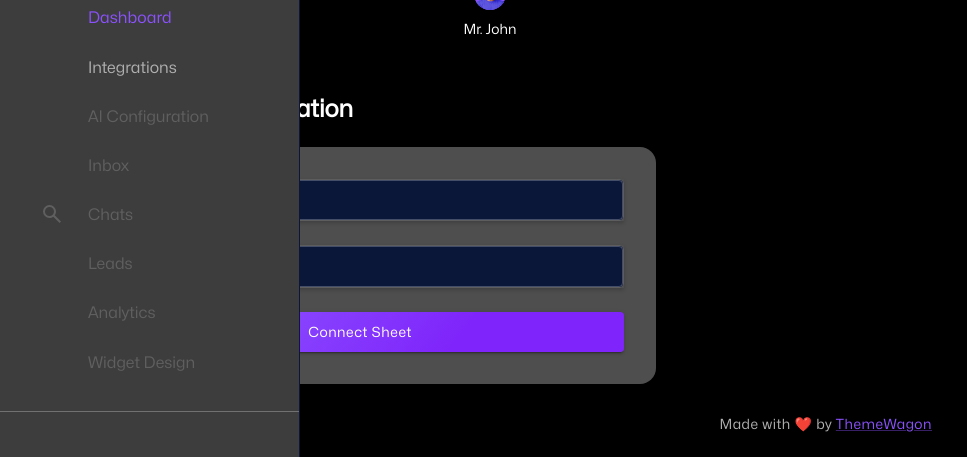
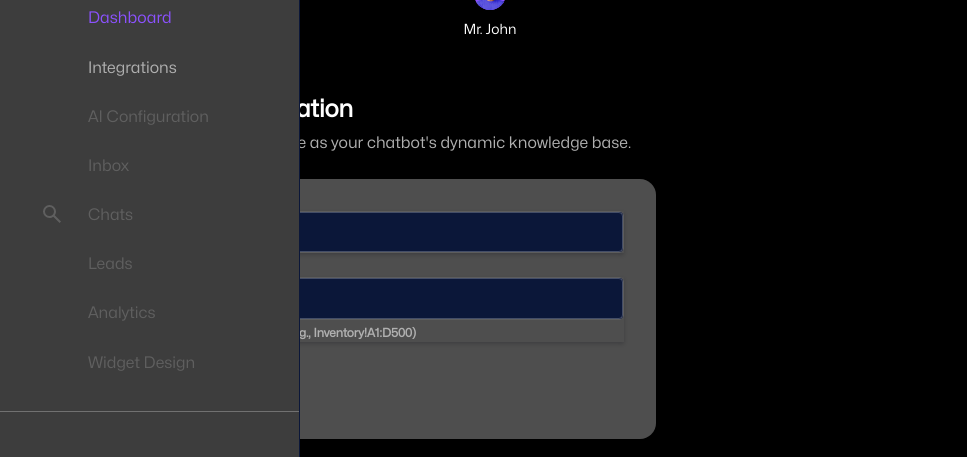
Before and after one commit to FloChat-coder/FloChat, a React (Vite) app in the folder frontend/dash/: page /dashboard/pages/integrations/google-sheets in a window 1280 px wide. Shown: the part 193-650 px from the top of the page, without its empty margins (0-967 px from the left). Built offline with nearby package versions, Linux system fonts and the light colour scheme; some icons are missing; a web font is replaced by a local one.

Commit message:
add sheet

```diff
--- a/frontend/dash/src/components/sections/dashboard/top-cards/TopCard.tsx
+++ b/frontend/dash/src/components/sections/dashboard/top-cards/TopCard.tsx
@@ -19,7 +19,7 @@ const TopCard = (props: TopCardProps) => {
   const { icon, title, value, rate, isUp } = props;
 
   return (
-    <Grid item xs={12} sm={6} xl={3}>
+    <Grid item xs={12} sm={10} xl={6}>
       <Stack
         p={4}
         pl={4}
@@ -27,7 +27,7 @@ const TopCard = (props: TopCardProps) => {
         component={Paper}
         gap={2}
         minHeight={200} // Changed from fixed height to minHeight to prevent overflow
-        width={1}
+        width="100%"
       >
         <Stack direction="row" justifyContent="space-between" alignItems="flex-start">
           <Stack direction="row" alignItems="center" gap={1}>
--- a/frontend/dash/src/pages/integrations/GoogleSheets.tsx
+++ b/frontend/dash/src/pages/integrations/GoogleSheets.tsx
@@ -1,33 +1,88 @@
 import { useState } from 'react';
-import {  Button, Grid, Paper, Stack, TextField, Typography, Alert } from '@mui/material';
+import { Button, Grid, Paper, Stack, TextField, Typography, Alert, CircularProgress } from '@mui/material';
 
 const GoogleSheets = () => {
   const [sheetUrl, setSheetUrl] = useState('');
-  const [range, setRange] = useState('A1:Z100');
-  const [status, setStatus] = useState<'idle' | 'success'>('idle');
+  const [range, setRange] = useState('Sheet1!A1:Z100'); // Better default to specify the tab
+  const [status, setStatus] = useState<'idle' | 'loading' | 'success' | 'error'>('idle');
+  const [errorMessage, setErrorMessage] = useState('');
+
+  const handleConnect = async () => {
+    if (!sheetUrl) {
+      setStatus('error');
+      setErrorMessage("Please enter a valid Google Sheets URL");
+      return;
+    }
+
+    setStatus('loading');
+    try {
+      const response = await fetch('/api/sheets/save', {
+        method: 'POST',
+        headers: { 'Content-Type': 'application/json' },
+        body: JSON.stringify({ sheetUrl, range }),
+      });
+
+      const data = await response.json();
+
+      if (response.ok && data.success) {
+        setStatus('success');
+        setSheetUrl(''); // Clear the input after success
+      } else {
+        setStatus('error');
+        setErrorMessage(data.error || "Failed to connect sheet.");
+      }
+    } catch (error: unknown) {
+      setStatus('error');
+      if (error instanceof Error) {
+        setErrorMessage(error.message);
+      } else {
+        setErrorMessage("A network error occurred.");
+      }
+    }
+  };
 
   return (
     <Grid container spacing={3}>
-      <Grid item xs={12}><Typography variant="h4">Google Sheets Integration</Typography></Grid>
+      <Grid item xs={12}>
+        <Typography variant="h4">Google Sheets Integration</Typography>
+        <Typography variant="body1" color="text.secondary" sx={{ mt: 1 }}>
+          Connect a Google Sheet to serve as your chatbot's dynamic knowledge base.
+        </Typography>
+      </Grid>
+
       <Grid item xs={12} md={8}>
         <Paper sx={{ p: 4, borderRadius: 4 }}>
           <Stack spacing={3}>
             <TextField
               label="Sheet URL"
-              placeholder="https://docs.google.com/..."
+              placeholder="https://docs.google.com/spreadsheets/d/..."
               value={sheetUrl}
               onChange={(e) => setSheetUrl(e.target.value)}
               fullWidth
             />
             <TextField
               label="Data Range"
+              placeholder="Sheet1!A1:Z100"
               value={range}
               onChange={(e) => setRange(e.target.value)}
+              helperText="Tip: Include the sheet tab name (e.g., Inventory!A1:D500)"
             />
-            <Button variant="contained" onClick={() => setStatus('success')}>
-              Connect Sheet
+
+            <Button
+              variant="contained"
+              onClick={handleConnect}
+              disabled={status === 'loading'}
+              sx={{ width: 'fit-content' }}
+            >
+              {status === 'loading' ? <CircularProgress size={24} color="inherit" /> : "Connect Sheet"}
             </Button>
-            {status === 'success' && <Alert severity="success">Connected!</Alert>}
+
+            {status === 'success' && (
+              <Alert severity="success">
+                Sheet successfully connected and added to your knowledge base! You can view it in the "All" tab.
+              </Alert>
+            )}
+            {status === 'error' && <Alert severity="error">{errorMessage}</Alert>}
           </Stack>
         </Paper>
       </Grid>
--- a/frontend/dash/src/routes/paths.ts
+++ b/frontend/dash/src/routes/paths.ts
@@ -10,6 +10,7 @@ const paths = {
 
   // FloChat Internal Paths
   integrations: {
+    all: `/${rootPaths.pagesRoot}/integrations/all`,
     googleSheets: `/${rootPaths.pagesRoot}/integrations/google-sheets`,
     drive: `/${rootPaths.pagesRoot}/integrations/drive`,
   },
```
Also changed, not shown: 2 other files (tests, documents, lock files or other folders).
